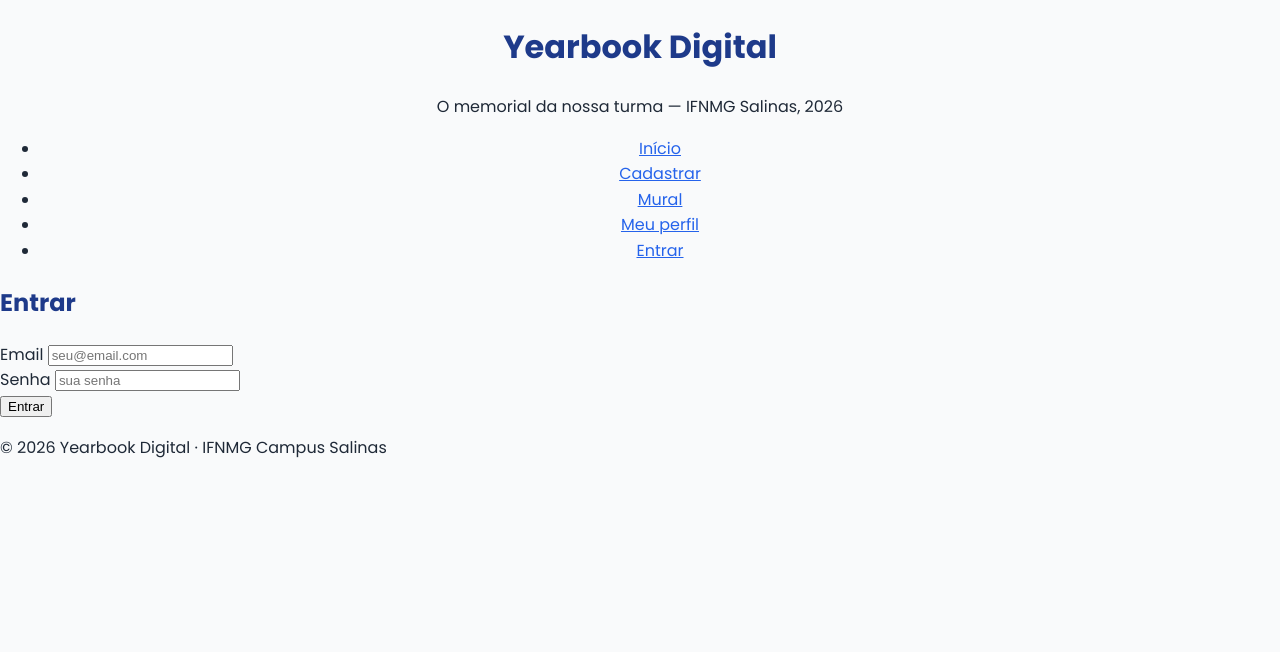
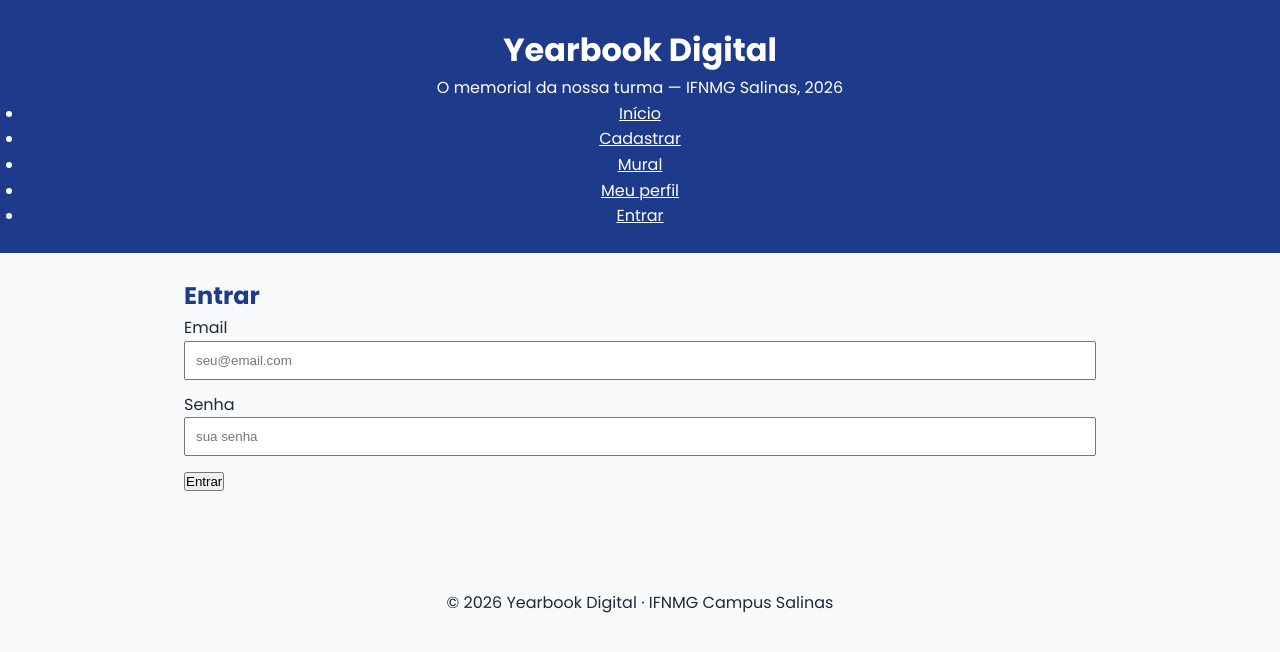
Before and after one commit to Samuel007b/yearbook-frontend, a plain HTML site: page login.html in a window 1280 px wide. Drawn offline with Linux system fonts and the light colour scheme.

Commit message:
style: aplica box model e espaçamentos

```diff
--- a/css/style.css
+++ b/css/style.css
@@ -4,6 +4,12 @@
   --cor-texto: #1f2937;      /* texto */
   --cor-fundo: #f9fafb;      /* fundo */
   --fonte: 'Poppins', sans-serif;
+}
+
+* {
+  box-sizing: border-box;
+  margin: 0;   /* zera margens padrão do navegador */
+  padding: 0;
 }
 
 body {
@@ -24,5 +30,39 @@
 }
 
 header {
-  text-align: center
+  background-color: var(--cor-primaria);
+  color: #ffffff;
+  padding: 24px;        /* respiro interno */
+  text-align: center;
 }
+
+header h1 {
+  color: #ffffff;
+}
+
+header a {
+  color: #ffffff;       /* links do menu em branco sobre o azul */
+}
+
+main {
+  padding: 24px;
+  max-width: 960px;     /* não deixa o conteúdo esticar demais */
+  margin: 0 auto;       /* centraliza o main na página */
+}
+
+section {
+  margin-bottom: 24px;
+}
+
+footer {
+  padding: 16px;
+  text-align: center;
+  margin-top: 32px;
+}
+
+input,
+textarea {
+  width: 100%;
+  padding: 10px;
+  margin-bottom: 12px;
+}
```
